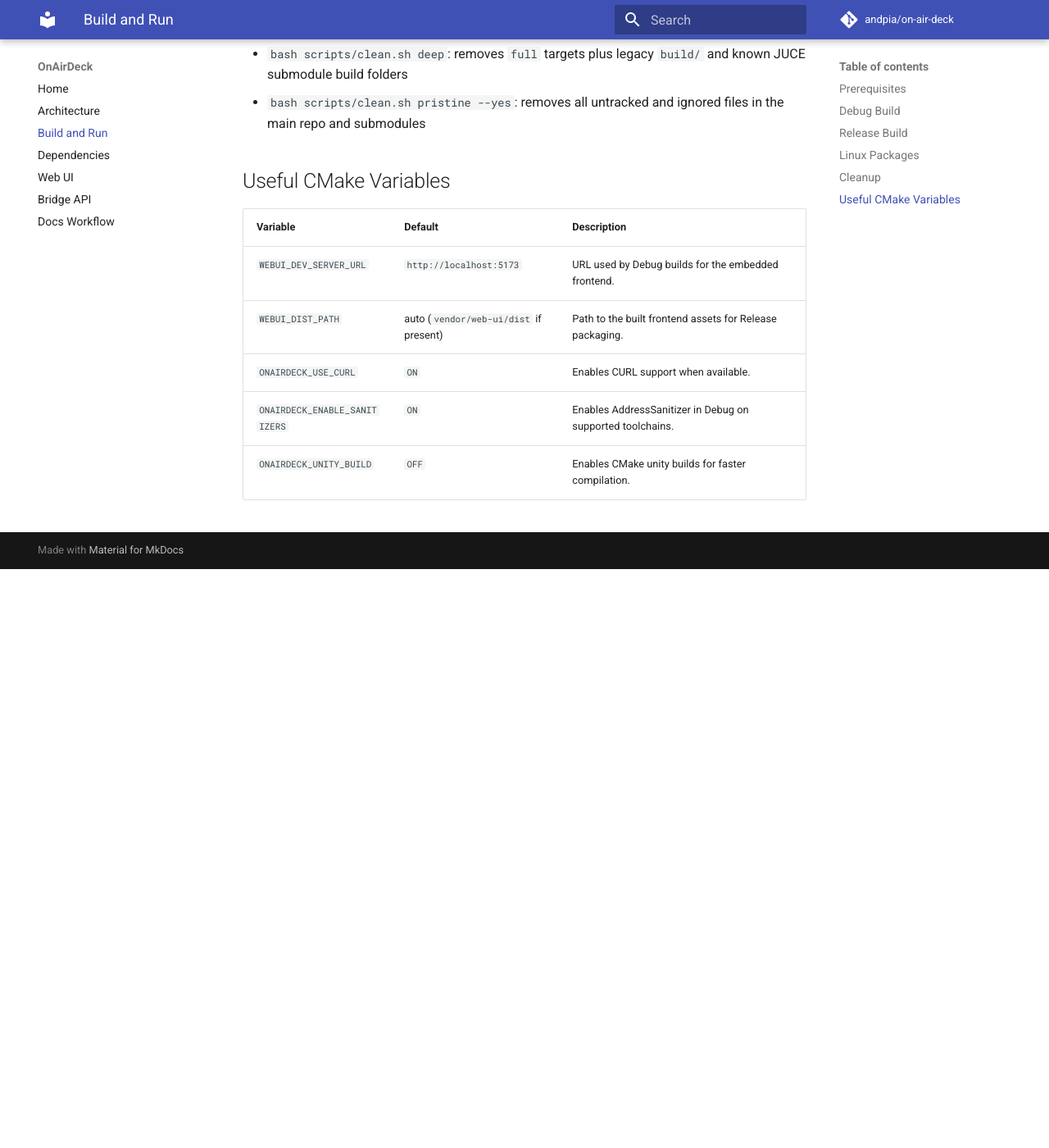
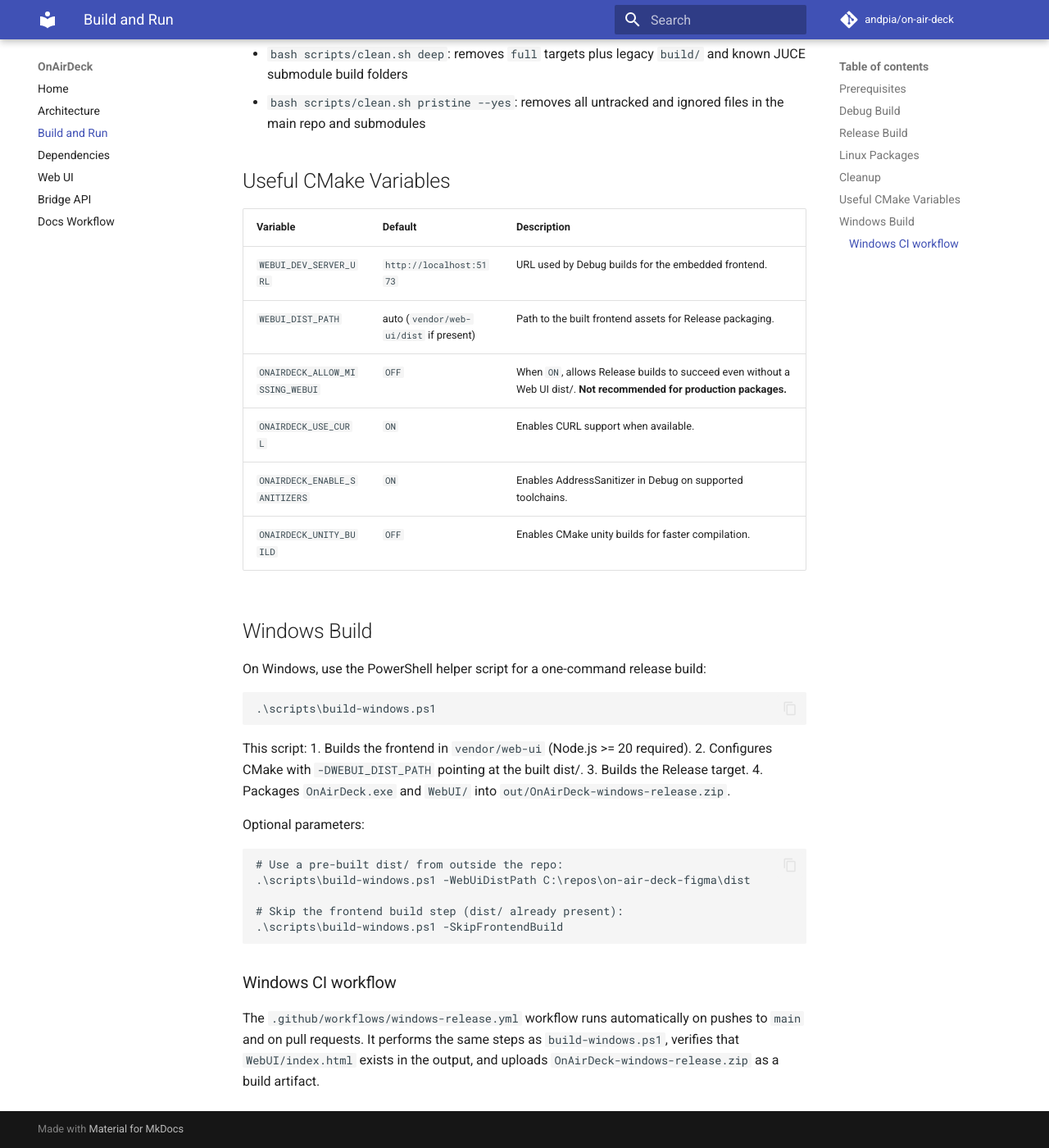
Before and after one commit to andpia/on-air-deck, an MkDocs documentation site: the page built from docs/build-and-run.md, in a window 1280 px wide and 1400 px high, scrolled down 1990 px. Shown: the whole window at 82% size. Built offline with MkDocs 1.6.1 and Material for MkDocs 9.7.7, drawn with Linux system fonts in a browser that asks for light colours; comment, search, counter and statistics services are not loaded; before the commit the page ends 2684 px from its top, so only the background shows below that.

Commit message:
Ensure Web UI is reliably built and packaged in Windows artifacts
Co-authored-by: andpia <22129130+andpia@users.noreply.github.com>
Agent-Logs-Url: https://github.com/andpia/on-air-deck/sessions/1d16496e-d489-4841-b0cf-2d00789f3aa5

````diff
--- a/docs/build-and-run.md
+++ b/docs/build-and-run.md
@@ -85,6 +85,38 @@ Other modes:
 | --- | --- | --- |
 | `WEBUI_DEV_SERVER_URL` | `http://localhost:5173` | URL used by Debug builds for the embedded frontend. |
 | `WEBUI_DIST_PATH` | auto (`vendor/web-ui/dist` if present) | Path to the built frontend assets for Release packaging. |
+| `ONAIRDECK_ALLOW_MISSING_WEBUI` | `OFF` | When `ON`, allows Release builds to succeed even without a Web UI dist/. **Not recommended for production packages.** |
 | `ONAIRDECK_USE_CURL` | `ON` | Enables CURL support when available. |
 | `ONAIRDECK_ENABLE_SANITIZERS` | `ON` | Enables AddressSanitizer in Debug on supported toolchains. |
 | `ONAIRDECK_UNITY_BUILD` | `OFF` | Enables CMake unity builds for faster compilation. |
+
+## Windows Build
+
+On Windows, use the PowerShell helper script for a one-command release build:
+
+```powershell
+.\scripts\build-windows.ps1
+```
+
+This script:
+1. Builds the frontend in `vendor/web-ui` (Node.js >= 20 required).
+2. Configures CMake with `-DWEBUI_DIST_PATH` pointing at the built dist/.
+3. Builds the Release target.
+4. Packages `OnAirDeck.exe` and `WebUI/` into `out/OnAirDeck-windows-release.zip`.
+
+Optional parameters:
+
+```powershell
+# Use a pre-built dist/ from outside the repo:
+.\scripts\build-windows.ps1 -WebUiDistPath C:\repos\on-air-deck-figma\dist
+
+# Skip the frontend build step (dist/ already present):
+.\scripts\build-windows.ps1 -SkipFrontendBuild
+```
+
+### Windows CI workflow
+
+The `.github/workflows/windows-release.yml` workflow runs automatically on pushes to `main`
+and on pull requests.  It performs the same steps as `build-windows.ps1`, verifies that
+`WebUI/index.html` exists in the output, and uploads `OnAirDeck-windows-release.zip` as a
+build artifact.
````
Also changed, not shown: CMakeLists.txt (+35 -10 lines), README.md (+27 -0 lines), docs/web-ui.md (+34 -0 lines), 3 other files.
